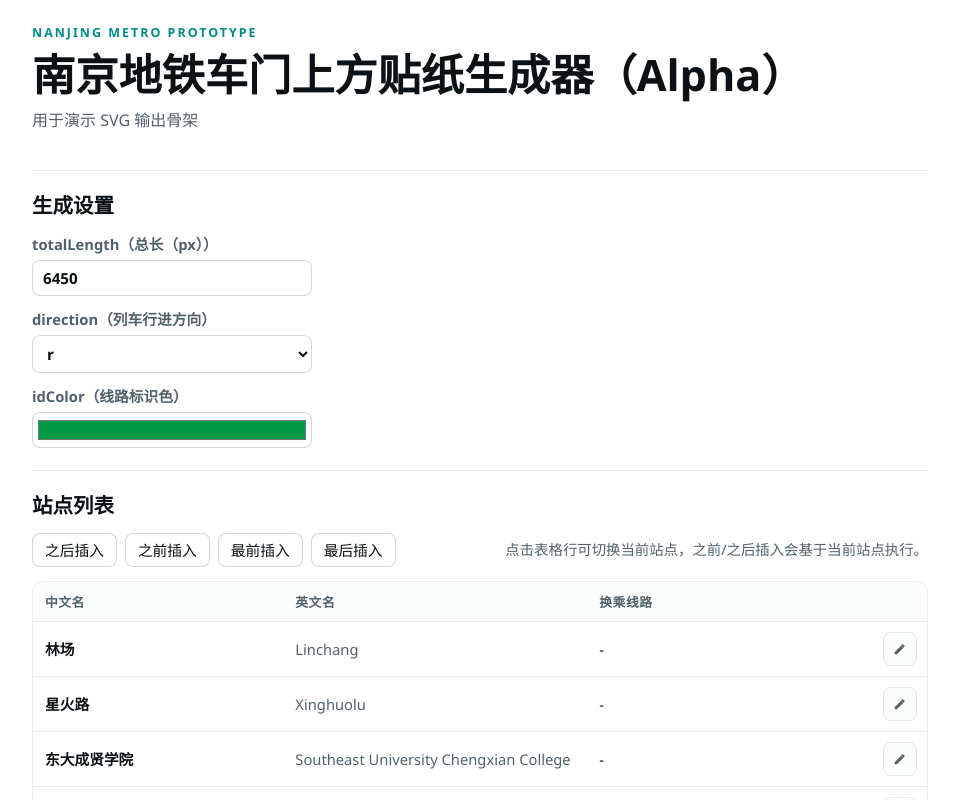
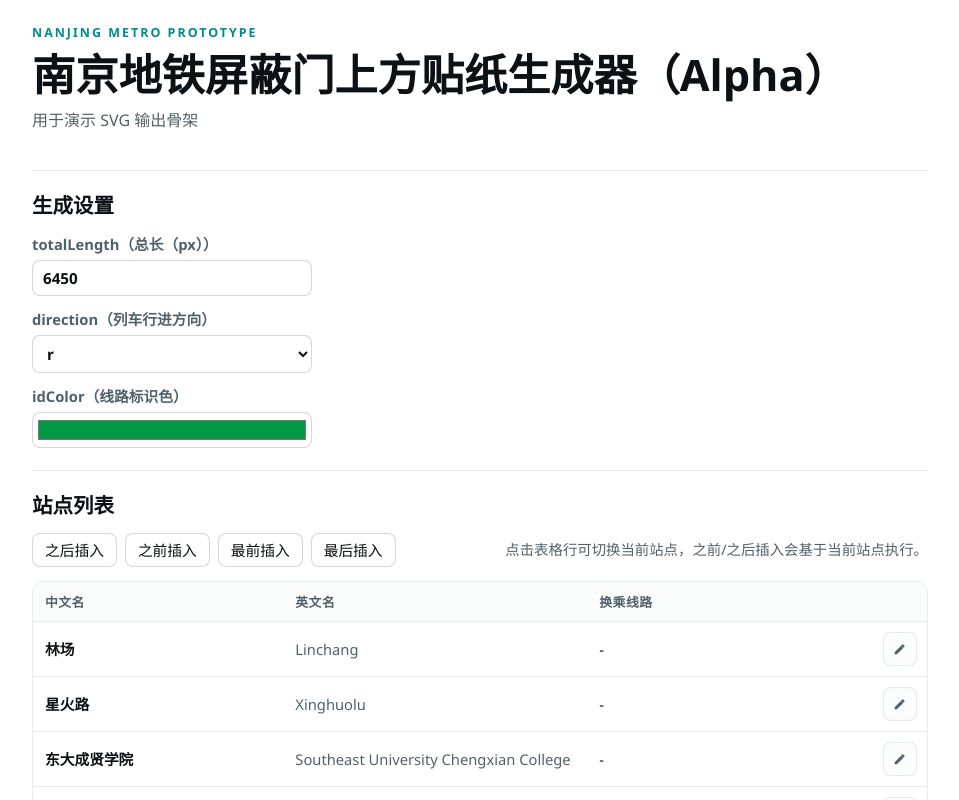
Before and after one commit to Unnamed2964/njmetro-railmap-creator, a React (Vite) app: page / in a window 1280 px wide. Shown: the top 800 px of the page, without its empty margins (160-1119 px from the left). Built offline with nearby package versions, Linux system fonts and the light colour scheme.

Commit message:
chore: replace "南京地铁车门上方贴纸生成器" with "南京地铁屏蔽门上方贴纸生成器"

```diff
--- a/index.html
+++ b/index.html
@@ -3,7 +3,7 @@
   <head>
     <meta charset="UTF-8" />
     <meta name="viewport" content="width=device-width, initial-scale=1.0" />
-    <title>南京地铁车门上方贴纸生成器（Alpha）</title>
+    <title>南京地铁屏蔽门上方贴纸生成器（Alpha）</title>
   </head>
   <body>
     <div id="root"></div>
--- a/src/App.tsx
+++ b/src/App.tsx
@@ -84,7 +84,7 @@ function App() {
     <main className="page-shell">
       <header className="page-header">
         <p className="eyebrow">Nanjing Metro Prototype</p>
-        <h1>南京地铁车门上方贴纸生成器（Alpha）</h1>
+        <h1>南京地铁屏蔽门上方贴纸生成器（Alpha）</h1>
         <p className="lead">用于演示 SVG 输出骨架</p>
       </header>
 
```
